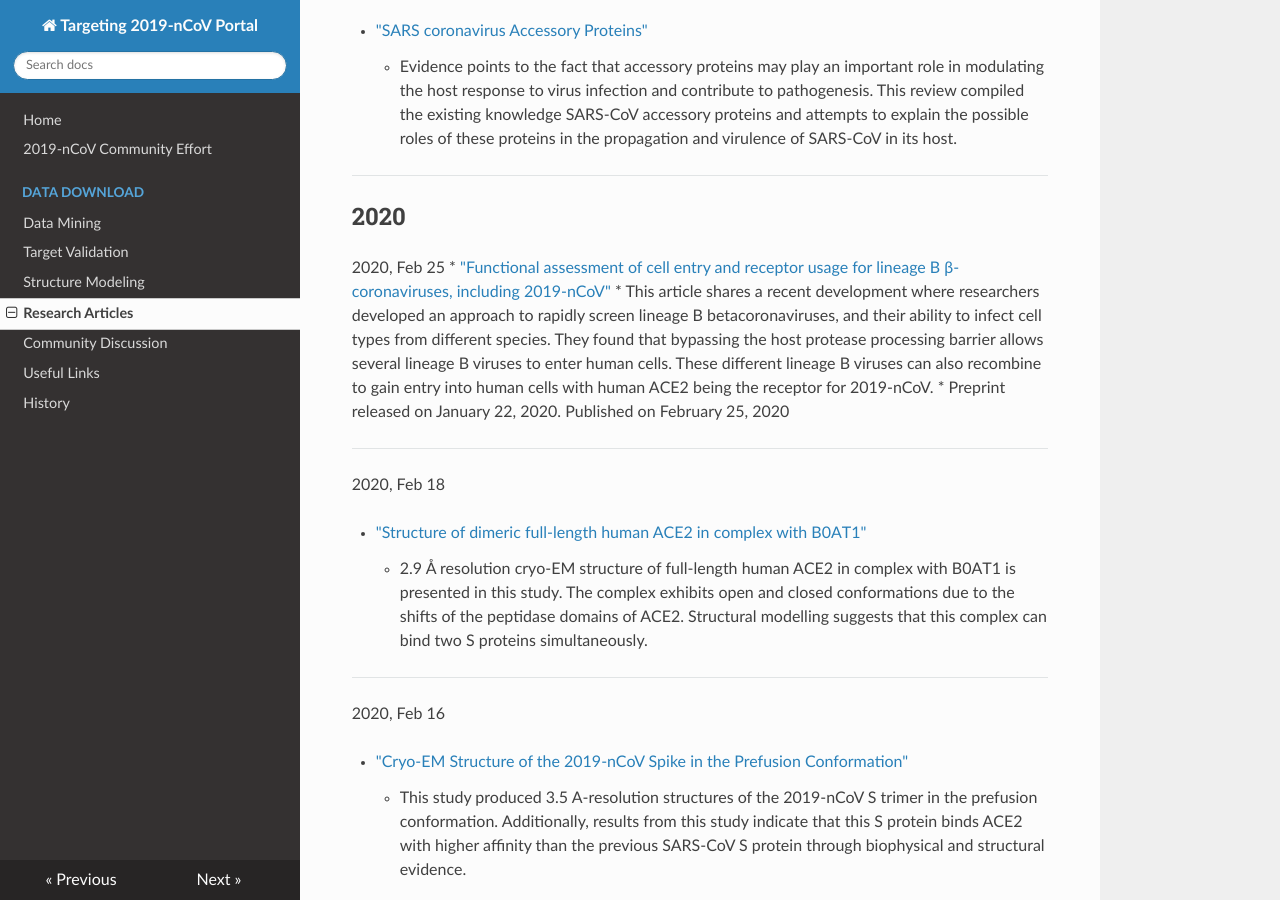
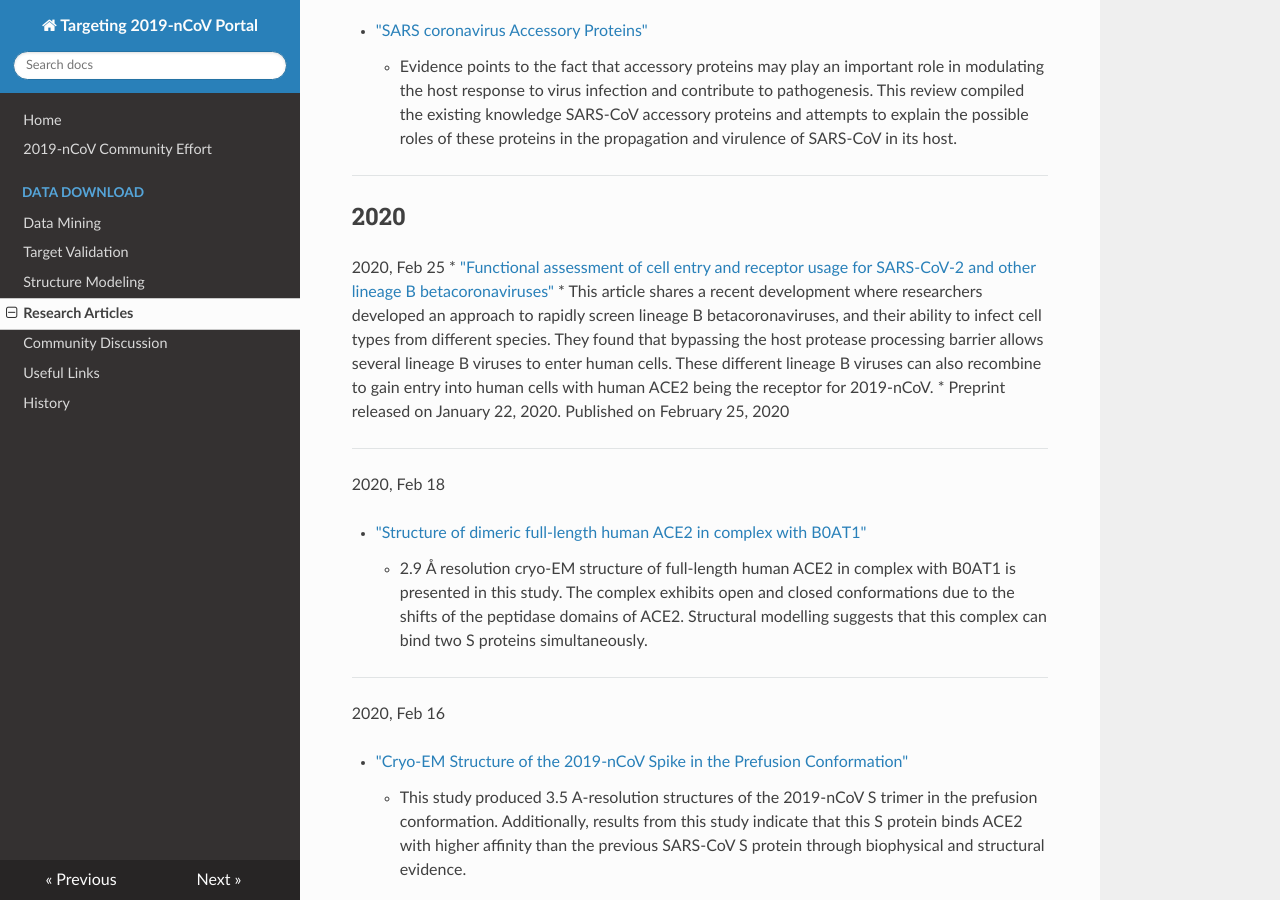
Before and after one commit to GHDDI-AILab/Targeting2019-nCoV, an MkDocs documentation site: the page built from docs/research_progress.md, in a window 1280 px wide and 900 px high, scrolled down 798 px. Built offline with MkDocs 1.6.1, drawn with Linux system fonts in a browser that asks for light colours; nearby versions of some CDN libraries.

Commit message:
Update research_progress.md

```diff
--- a/docs/research_progress.md
+++ b/docs/research_progress.md
@@ -29,7 +29,7 @@
 ## 2020
 
 2020, Feb 25
- * ["Functional assessment of cell entry and receptor usage for lineage B β-coronaviruses, including 2019-nCoV"](http://ghddiai.oss-cn-zhangjiakou.aliyuncs.com/file/file_facerulbbc.pdf)
+ * ["Functional assessment of cell entry and receptor usage for SARS-CoV-2 and other lineage B betacoronaviruses"](http://ghddiai.oss-cn-zhangjiakou.aliyuncs.com/file/file_faceruscolb.pdf)
     * This article shares a recent development where researchers developed an approach to rapidly screen lineage B betacoronaviruses, and their ability to infect cell types from different species. They found that bypassing the host protease processing barrier allows several lineage B viruses to enter human cells. These different lineage B viruses can also recombine to gain entry into human cells with human ACE2 being the receptor for 2019-nCoV.
     * Preprint released on January 22, 2020. Published on February 25, 2020
 
```
